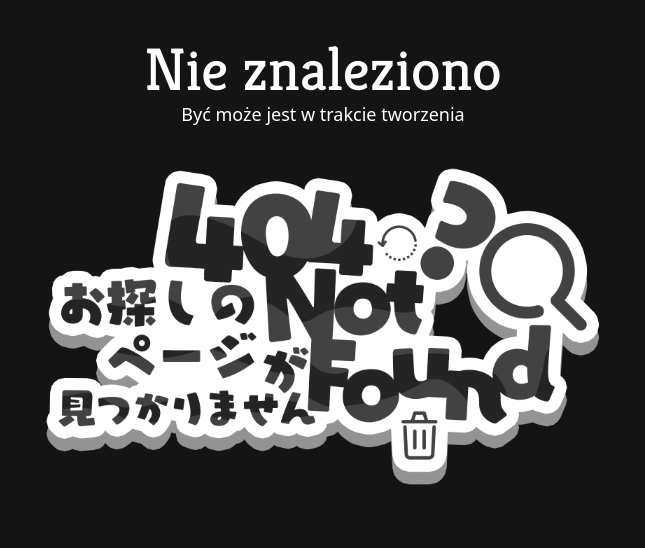
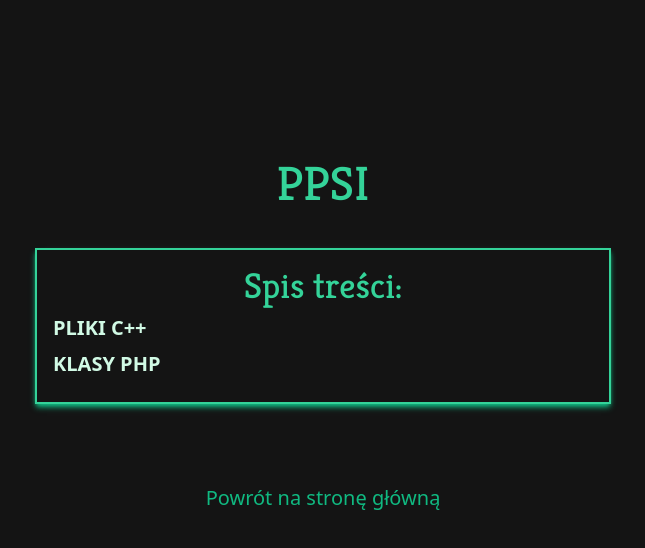
Before and after one commit to KariminK/zstplusplus, a React (Vite) app: page /ppsi in a window 1280 px wide. Shown: the top 548 px of the page, without its empty margins (317-962 px from the left). Built offline with nearby package versions, Linux system fonts and the light colour scheme; the HTML template or start-up script is replaced by a standard one.

Commit message:
lifted theme up to app

```diff
--- a/src/App.jsx
+++ b/src/App.jsx
@@ -1,40 +1,45 @@
 import { Route, Routes } from "react-router-dom";
 import Homepage from "./pages/Home/Homepage";
-import Obiektowe from "./pages/Obiektowe/Obiektowe";
+import MainContent from "./pages/MainContent/MainContent";
 import InProgressPage from "./pages/InProgress/InProgress";
-import CodeSection from "./components/CodeSection/CodeSection";
 import Chapter from "./components/Chapter/Chapter";
-import obiektoweChapters from "/src/data/obiektowe.json";
+import obiektowe from "/src/data/obiektowe.json";
 const App = () => {
   return (
     <Routes>
       <Route path="/" element={<Homepage />} />
-      <Route path="/obiektowe" element={<Obiektowe />}>
+
+      <Route
+        path="/obiektowe"
+        element={
+          <MainContent
+            data={obiektowe}
+            heading={"Programowanie obiektowe"}
+            theme={"green"}
+          />
+        }
+      >
         <Route path="notFound" element={<InProgressPage />} />
         <Route
           path=":chapter"
-          element={<Chapter sections={obiektoweChapters} />}
+          element={<Chapter sections={obiektowe} color={"green"} />}
         />
       </Route>
+
+      <Route
+        path="/ppsi"
+        element={
+          <MainContent data={obiektowe} heading={"PPSI"} theme={"emerald"} />
+        }
+      >
+        <Route path="notFound" element={<InProgressPage />} />
+        <Route
+          path=":chapter"
+          element={<Chapter sections={obiektowe} color={"emerald"} />}
+        />
+      </Route>
+
       <Route path="/*" element={<InProgressPage />} />
-      <Route
-        path="/playground"
-        element={
-          <CodeSection
-            title={"Lorem ipsum dolor sit amet"}
-            description={
-              "Lorem ipsum dolor sit amet consectetur adipisicing elit. Assumenda necessitatibus dolores consequuntur sit doloribus inventore dignissimos"
-            }
-            code={`console.log("hello world"); \n// hello world`}
-            table={[
-              ["headers1", "headers2", "headers3"],
-              ["first1", "first2", "first3"],
-              ["second1", "second2", "second3"],
-            ]}
-            color={"cyan"}
-          />
-        }
-      />
     </Routes>
   );
 };
--- a/src/components/Chapter/Chapter.jsx
+++ b/src/components/Chapter/Chapter.jsx
@@ -1,7 +1,7 @@
 import PropTypes from "prop-types";
 import CodeSection from "../CodeSection/CodeSection";
 import { useNavigate, useParams } from "react-router-dom";
-const Chapter = ({ id, sections = [] }) => {
+const Chapter = ({ id, sections = [], color }) => {
   let sectionEls = [];
   const { chapter } = useParams();
   const navigate = useNavigate();
@@ -21,7 +21,7 @@ const Chapter = ({ id, sections = [] }) => {
         title={section.title}
         description={section.description}
         code={section.code}
-        color={section.color}
+        color={color}
         table={section.table}
       />
     );
@@ -40,6 +40,7 @@ const Chapter = ({ id, sections = [] }) => {
 Chapter.propTypes = {
   id: PropTypes.string,
   sections: PropTypes.oneOfType([PropTypes.object, PropTypes.array]),
+  color: PropTypes.string,
 };
 
 export default Chapter;
--- /dev/null
+++ b/src/pages/MainContent/MainContent.jsx
@@ -0,0 +1,107 @@
+import { Link, Outlet } from "react-router-dom";
+import Contents from "../../components/Contents/Contents";
+import PropTypes from "prop-types";
+const MainContent = ({ data, heading, theme }) => {
+  const chapters = Object.keys(data).map((chapter) => {
+    return { to: chapter, text: chapter.toUpperCase() };
+  });
+  let Theme = {};
+  switch (theme) {
+    case "green":
+      Theme = {
+        text: {
+          normal: "text-green-400",
+          darker: "text-green-500",
+          hover: "hover:text-green-300",
+        },
+        contents: {
+          mainList: "text-green-100 border-green-400 shadow-green-500",
+          heading: "text-green-400",
+          sublist: "text-green-400",
+        },
+      };
+      break;
+    case "emerald":
+      Theme = {
+        text: {
+          normal: "text-emerald-400",
+          darker: "text-emerald-500",
+          hover: "hover:text-emerald-300",
+        },
+        contents: {
+          mainList: "text-emerald-100 border-emerald-400 shadow-emerald-500",
+          heading: "text-emerald-400",
+          sublist: "text-emerald-400",
+        },
+      };
+      break;
+    case "teal":
+      Theme = {
+        text: {
+          normal: "text-teal-400",
+          darker: "text-teal-500",
+          hover: "hover:text-teal-300",
+        },
+        contents: {
+          mainList: "text-teal-100 border-teal-400 shadow-teal-500",
+          heading: "text-teal-400",
+          sublist: "text-teal-400",
+        },
+      };
+      break;
+    case "cyan":
+      Theme = {
+        text: {
+          normal: "text-cyan-400",
+          darker: "text-cyan-500",
+          hover: "hover:text-cyan-300",
+        },
+        contents: {
+          mainList: "text-cyan-100 border-cyan-400 shadow-cyan-500",
+          heading: "text-cyan-400",
+          sublist: "text-cyan-400",
+        },
+      };
+      break;
+    default:
+      Theme = {
+        text: {
+          normal: "text-slate-400",
+          darker: "text-slate-500",
+          hover: "hover:text-slate-300",
+        },
+        contents: {
+          mainList: "text-slate-100 border-slate-400 shadow-slate-500",
+          heading: "text-slate-400",
+          sublist: "text-slate-400",
+        },
+      };
+  }
+  return (
+    <>
+      <h1
+        className={`text-5xl font-kreon ${Theme.text.normal} text-center mt-40 mb-10`}
+      >
+        {heading}
+      </h1>
+      <Contents
+        chapters={chapters}
+        colors={Theme.contents}
+        optional={"mb-20"}
+      />
+      <Outlet />
+      <Link
+        className={`${Theme.text.darker} block text-center my-6 ${Theme.text.hover} transition-colors text-xl`}
+        to={"/"}
+      >
+        Powrót na stronę główną
+      </Link>
+    </>
+  );
+};
+MainContent.propTypes = {
+  data: PropTypes.object,
+  heading: PropTypes.string,
+  theme: PropTypes.string,
+};
+export default MainContent;
--- a/src/pages/Obiektowe/Obiektowe.jsx
+++ /dev/null
@@ -1,33 +0,0 @@
-import { Link, Outlet } from "react-router-dom";
-import Contents from "../../components/Contents/Contents";
-import obiektoweData from "/src/data/obiektowe.json";
-
-const Obiektowe = () => {
-  const chapters = Object.keys(obiektoweData).map((chapter) => {
-    return { to: chapter, text: chapter.toUpperCase() };
-  });
-  return (
-    <>
-      <h1 className="text-5xl font-kreon text-green-400 text-center mt-40 mb-10">
-        Programowanie obiektowe
-      </h1>
-      <Contents
-        chapters={chapters}
-        colors={{
-          mainList: "text-green-100 border-green-400 shadow-green-500",
-          heading: "text-green-400",
-          sublist: "text-green-400",
-        }}
-        optional={"mb-20"}
-      />
-      <Outlet />
-      <Link
-        className="text-green-500 block text-center my-6 hover:text-green-300 transition-colors text-xl"
-        to={"/"}
-      >
-        Powrót na stronę główną
-      </Link>
-    </>
-  );
-};
-export default Obiektowe;
```
